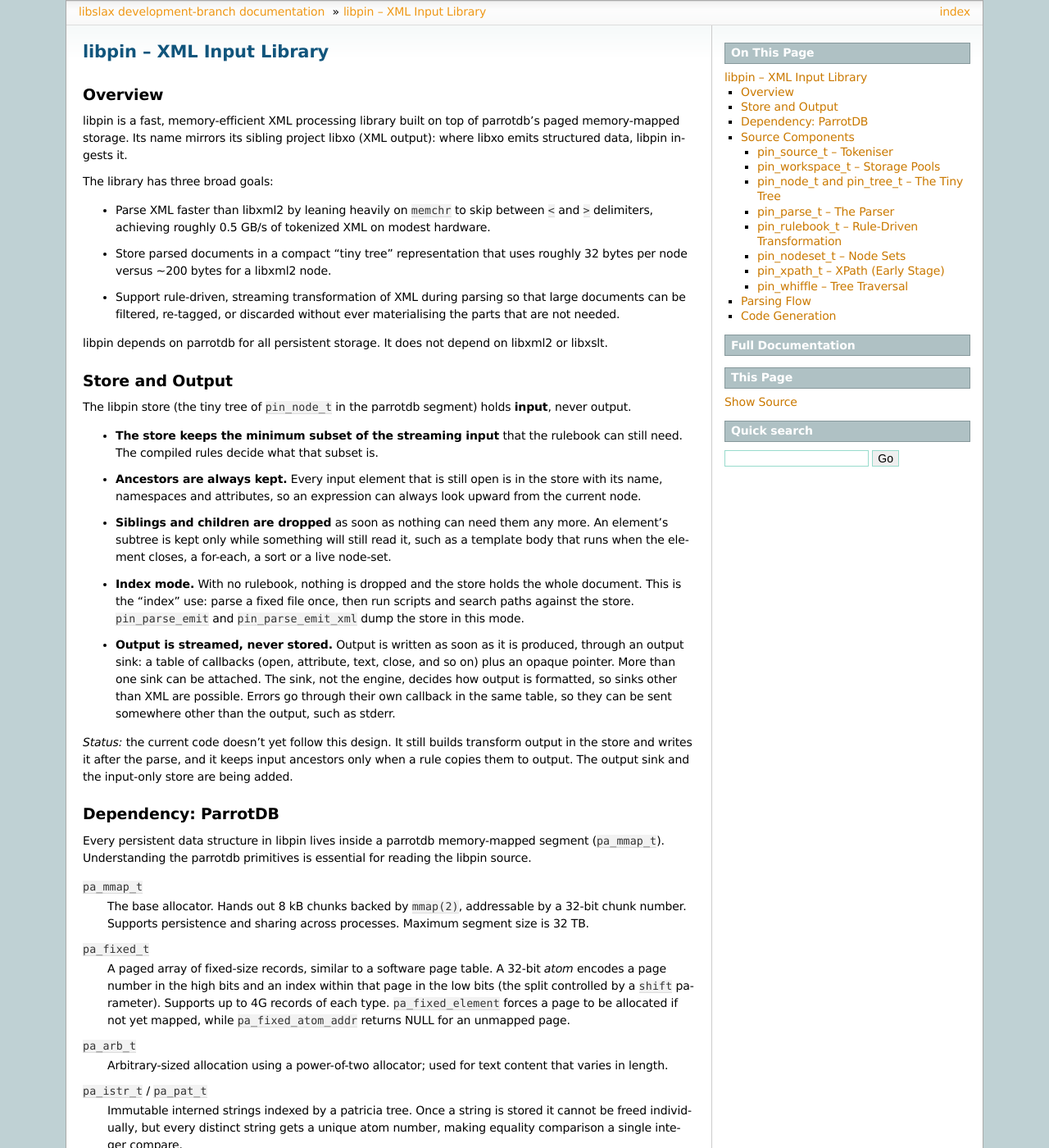
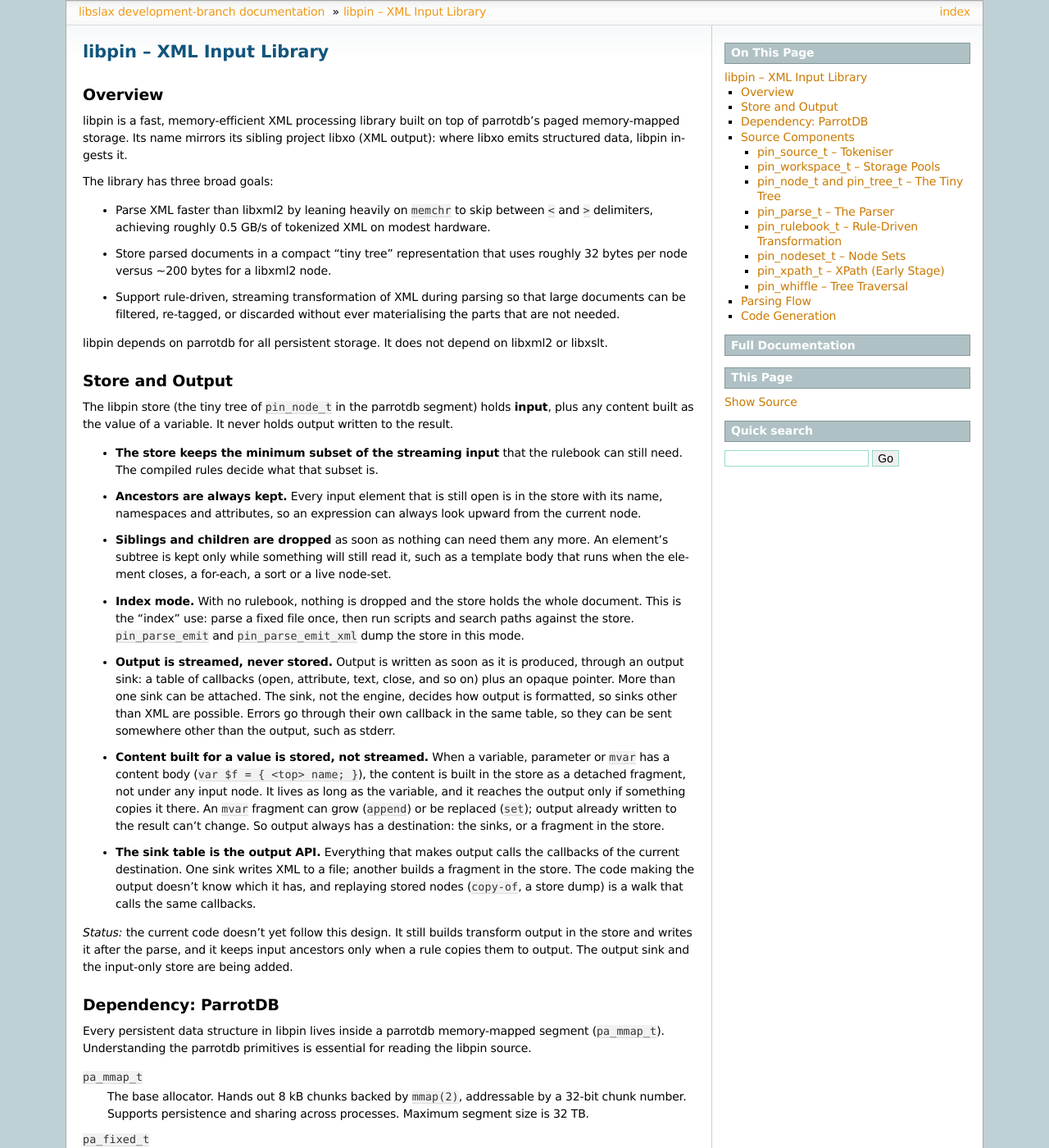
Before and after one commit to Juniper/libslax, a Sphinx documentation site: the page built from doc/libpin.rst, in a window 1280 px wide and 1400 px high. Shown: the whole window at 82% size. Built offline with Sphinx 7.4.7, drawn with Linux system fonts in a browser that asks for light colours.

Commit message:
add notes on content variables and growing mvar in the libpin data store

```diff
--- a/doc/libpin.rst
+++ b/doc/libpin.rst
@@ -30,7 +30,8 @@ Store and Output
 ----------------
 
 The libpin store (the tiny tree of ``pin_node_t`` in the parrotdb
-segment) holds **input**, never output.
+segment) holds **input**, plus any content built as the value of a
+variable.  It never holds output written to the result.
 
 * **The store keeps the minimum subset of the streaming input** that the
   rulebook can still need.  The compiled rules decide what that subset
@@ -54,6 +55,21 @@ segment) holds **input**, never output.
   output is formatted, so sinks other than XML are possible.  Errors go
   through their own callback in the same table, so they can be sent
   somewhere other than the output, such as stderr.
+* **Content built for a value is stored, not streamed.**  When a
+  variable, parameter or ``mvar`` has a content body (``var $f = {
+  <top> name; }``), the content is built in the store as a detached
+  fragment, not under any input node.  It lives as long as the
+  variable, and it reaches the output only if something copies it
+  there.  An ``mvar`` fragment can grow (``append``) or be replaced
+  (``set``); output already written to the result can't change.  So
+  output always has a destination: the sinks, or a fragment in the
+  store.
+* **The sink table is the output API.**  Everything that makes output
+  calls the callbacks of the current destination.  One sink writes
+  XML to a file; another builds a fragment in the store.  The code
+  making the output doesn't know which it has, and replaying stored
+  nodes (``copy-of``, a store dump) is a walk that calls the same
+  callbacks.
 
 *Status:* the current code doesn't yet follow this design.  It still
 builds transform output in the store and writes it after the parse,
```
